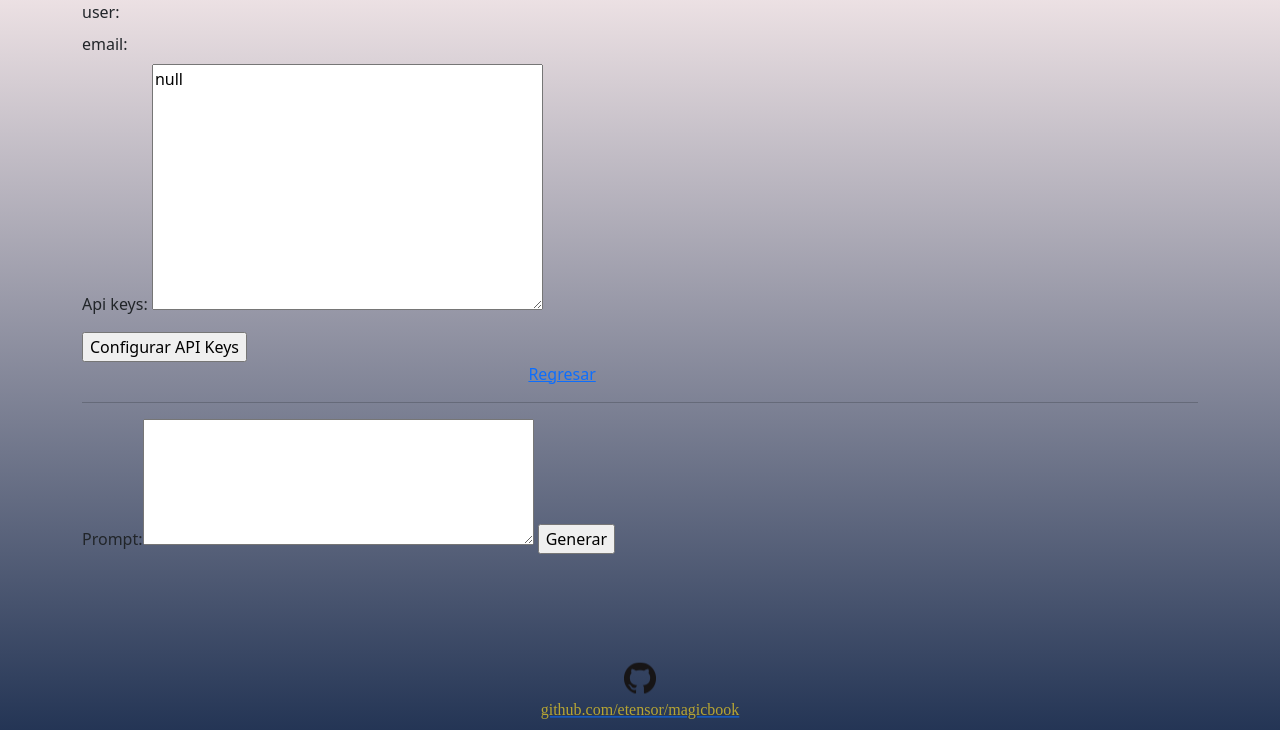
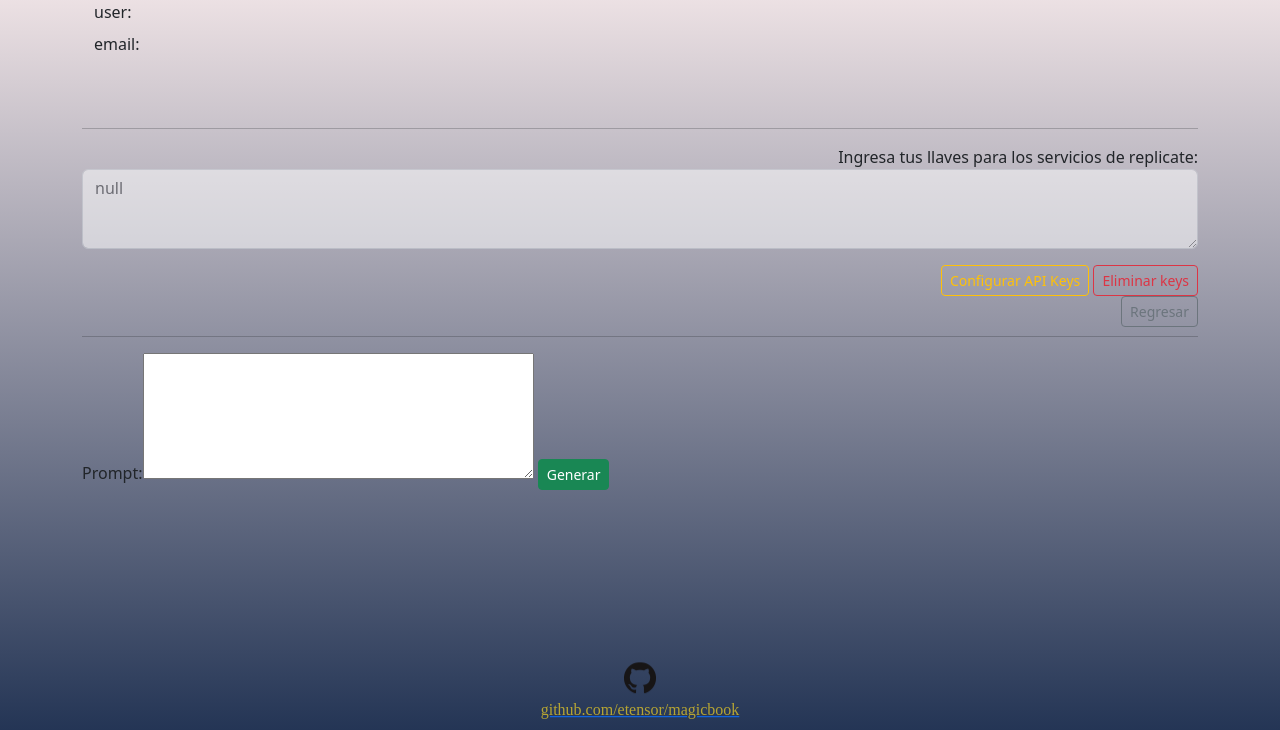
Before and after one commit to etensor/magicbook, a Django app: template magicbook/templates/profile.html in a window 1280 px wide. Shown: the part 70-800 px from the top of the page. Run offline with Django 3.2, Linux system fonts and the light colour scheme; the template is opened without the code that fills it: values that come from a table or form of the project are taken from there, others are empty; some libraries are stand-ins or nearby versions.

Commit message:
api keys -> se pueden configurar, eliminar

```diff
--- a/magicbook/forms.py
+++ b/magicbook/forms.py
@@ -24,11 +24,23 @@
 
 
 class FormJsonAPIS(forms.Form):
-    api_keys = forms.JSONField()
+    api_keys = forms.JSONField(
+        widget=forms.Textarea(
+            attrs={
+                'class': 'form-control opacity-50',
+                'style': 'height: 10vh;'
+            }
+        )
+    )
+
+    def __init__(self,*args,**kwargs):
+        super().__init__(*args,**kwargs)
+        self.fields['api_keys'].label = "Ingresa  tus llaves para los servicios de replicate"   # :D
 
     class Meta:
         model = User
         fields = ['api_keys']
+
 
 
     '''
--- a/magicbook/templates/profile.html
+++ b/magicbook/templates/profile.html
@@ -2,6 +2,8 @@
 {% load crispy_forms_tags %}
 
 {% block content %}
+
+<div class="container">
 
     <div class="container">
         user:
@@ -19,28 +21,46 @@
             <pre> {{ user_apikeys | pprint }}</pre>
 
         {% endif %}
+    </div>
 
 
-    <Form method="post">
+    <Form method="post" style="text-align: right">
+        <br>
         {% csrf_token %}
-        <div style="display: inline;">
+        <div class="float-left">
+            {% if form_apis %}
+                <br>
+                <hr>
                 {{ form_apis.as_p }}
-            <input type="submit" value="Configurar API Keys" name="save_apis">
+            {% endif %}
+        <input
+            class="btn btn-sm btn-outline-warning" type="submit"
+            value="Configurar API Keys" name="save_apis"
+        >
+        <input
+            class="btn btn-sm btn-outline-danger" type="submit"
+            value="Eliminar keys" name="delete_apis"
+        >
+
         </div>
 
     </Form>
 
-    <a  href="{{ HTTP_HOST }}/" style="padding-left: 40%">
+    <a  class="btn btn-sm btn-outline-secondary"
+        href="{{ HTTP_HOST }}/" style="float: right;">
         Regresar
     </a>
 
-
+    <br>
     <hr>
 
     <form method="post">
         {% csrf_token %}
         {{ form_prompt }}
-        <input type="submit" value="Generar" name="save_prompt">
+        <input type="submit" value="Generar"
+               name="save_prompt"
+               class="btn btn-sm btn-success"
+        >
     </form>
 
 
--- a/static/magicbook/style.css
+++ b/static/magicbook/style.css
@@ -127,8 +127,6 @@
     margin-right: auto;
     color: #071a86;
 }
-
-
 
 
 
```
Also changed, not shown: magicbook/views.py (+11 -3 lines). Lines whose indentation alone changed are shown as unchanged.
